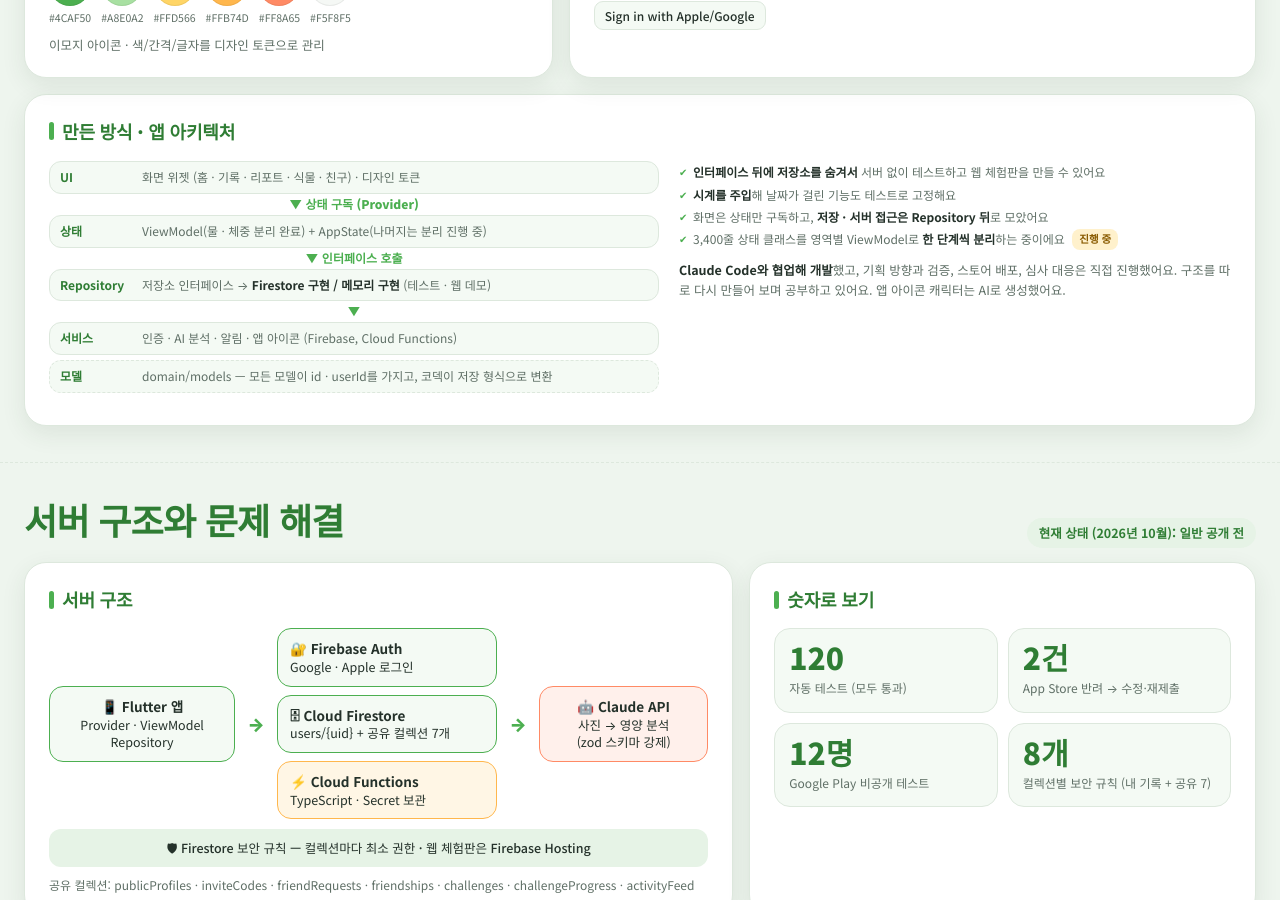
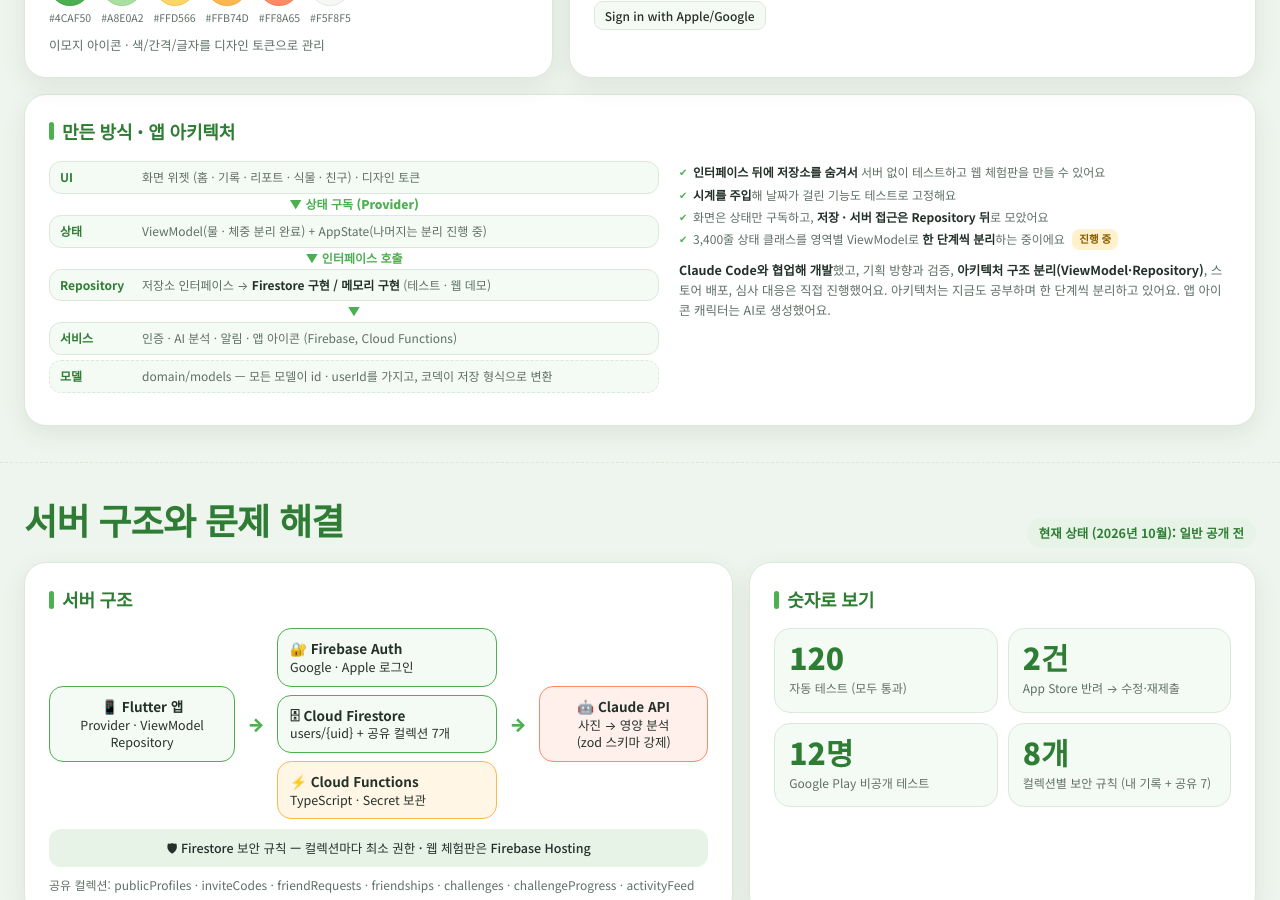
Before and after one commit to CR-KStar/diet_project, a Jekyll site: the page docs/index.html, which Jekyll copies as it is, in a window 1280 px wide and 900 px high, scrolled down 1129 px. Built offline with Jekyll 4.4.1, drawn with Linux system fonts in a browser that asks for light colours.

Commit message:
포트폴리오 '직접 진행' 문구에 아키텍처 구조 분리 추가, PDF 갱신
Co-Authored-By: Claude Sonnet 5.5 <noreply@anthropic.com>

```diff
--- a/docs/index.html
+++ b/docs/index.html
@@ -276,7 +276,7 @@
           <li>화면은 상태만 구독하고, <b>저장 · 서버 접근은 Repository 뒤</b>로 모았어요</li>
           <li>3,400줄 상태 클래스를 영역별 ViewModel로 <b>한 단계씩 분리</b>하는 중이에요 <span class="wip">진행 중</span></li>
         </ul>
-        <p class="how"><b>Claude Code와 협업해 개발</b>했고, 기획 방향과 검증, 스토어 배포, 심사 대응은 직접 진행했어요. 구조를 따로 다시 만들어 보며 공부하고 있어요. 앱 아이콘 캐릭터는 AI로 생성했어요.</p>
+        <p class="how"><b>Claude Code와 협업해 개발</b>했고, 기획 방향과 검증, <b>아키텍처 구조 분리(ViewModel·Repository)</b>, 스토어 배포, 심사 대응은 직접 진행했어요. 아키텍처는 지금도 공부하며 한 단계씩 분리하고 있어요. 앱 아이콘 캐릭터는 AI로 생성했어요.</p>
       </div>
     </div>
   </div>
```
Also changed, not shown: 1 other file.
